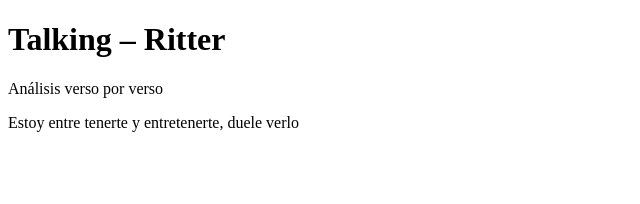
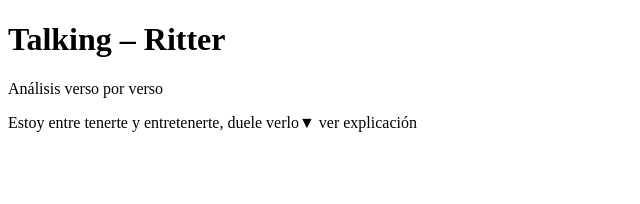
Before and after one commit to vilchi808s/entre-versos-y-barras, a Next.js app: page /talking in a window 1280 px wide. Shown: the top 204 px of the page, without its empty margins (0-640 px from the left). Built offline with nearby package versions, Linux system fonts and the light colour scheme.

Commit message:
Update VersoExplicado.js

```diff
--- a/components/VersoExplicado.js
+++ b/components/VersoExplicado.js
@@ -7,12 +7,15 @@
     <div className="mb-4">
       <p
         onClick={() => setMostrar(!mostrar)}
-        className="cursor-pointer text-black font-medium"
+        className="cursor-pointer text-black font-medium hover:underline flex items-center gap-2"
       >
         {verso}
+        <span className="text-gray-400 text-sm">
+          {mostrar ? '▲ ocultar' : '▼ ver explicación'}
+        </span>
       </p>
       {mostrar && (
-        <p className="text-sm text-gray-500 pl-2 border-l-2 border-gray-300">
+        <p className="text-sm text-gray-500 pl-2 border-l-2 border-gray-300 mt-1">
           {explicacion}
         </p>
       )}
```
